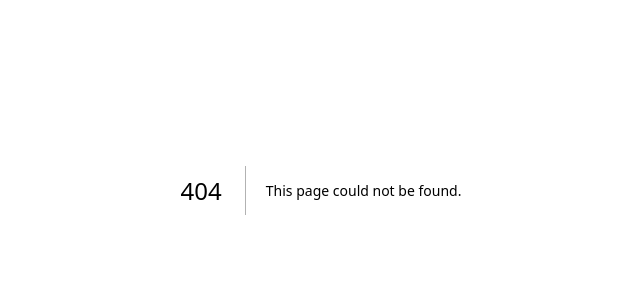
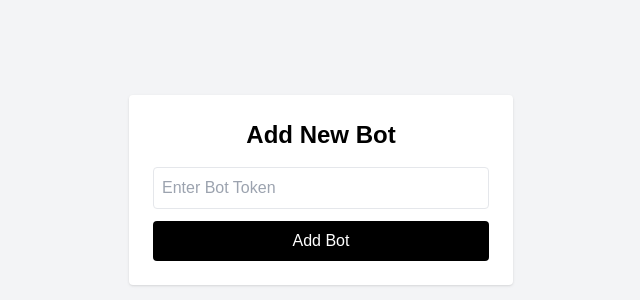
Before and after one commit to SUDEEPBOTS/Sezukuu-public, a Next.js app: page /add-bot in a window 1280 px wide. Before the commit this address had no page. Shown: the part 210-510 px from the top of the page, without its empty margins (319-959 px from the left). Built offline with nearby package versions, Linux system fonts and the light colour scheme.

Commit message:
Create add-bot.js

```diff
--- /dev/null
+++ b/pages/add-bot.js
@@ -0,0 +1,53 @@
+import { useState } from "react";
+import axios from "axios";
+
+export default function AddBot() {
+  const [token, setToken] = useState("");
+  const [msg, setMsg] = useState("");
+
+  async function submit() {
+    setMsg("Checking token…");
+
+    const res = await axios.post(
+      "/api/add-bot",
+      { botToken: token },
+      {
+        headers: { Authorization: "Bearer " + localStorage.getItem("token") }
+      }
+    );
+
+    if (!res.data.ok) {
+      setMsg(res.data.msg);
+      return;
+    }
+
+    setMsg("Bot added successfully ✔");
+    setTimeout(() => {
+      window.location = "/dashboard";
+    }, 800);
+  }
+
+  return (
+    <div className="min-h-screen flex items-center justify-center bg-gray-100">
+      <div className="p-6 bg-white rounded shadow w-96">
+        <h1 className="text-2xl font-bold mb-4 text-center">Add New Bot</h1>
+
+        <input
+          className="w-full p-2 mb-3 border rounded"
+          placeholder="Enter Bot Token"
+          value={token}
+          onChange={(e) => setToken(e.target.value)}
+        />
+
+        <button
+          onClick={submit}
+          className="w-full bg-black text-white p-2 rounded"
+        >
+          Add Bot
+        </button>
+
+        {msg && <p className="mt-3 text-center text-sm">{msg}</p>}
+      </div>
+    </div>
+  );
+        }
```
